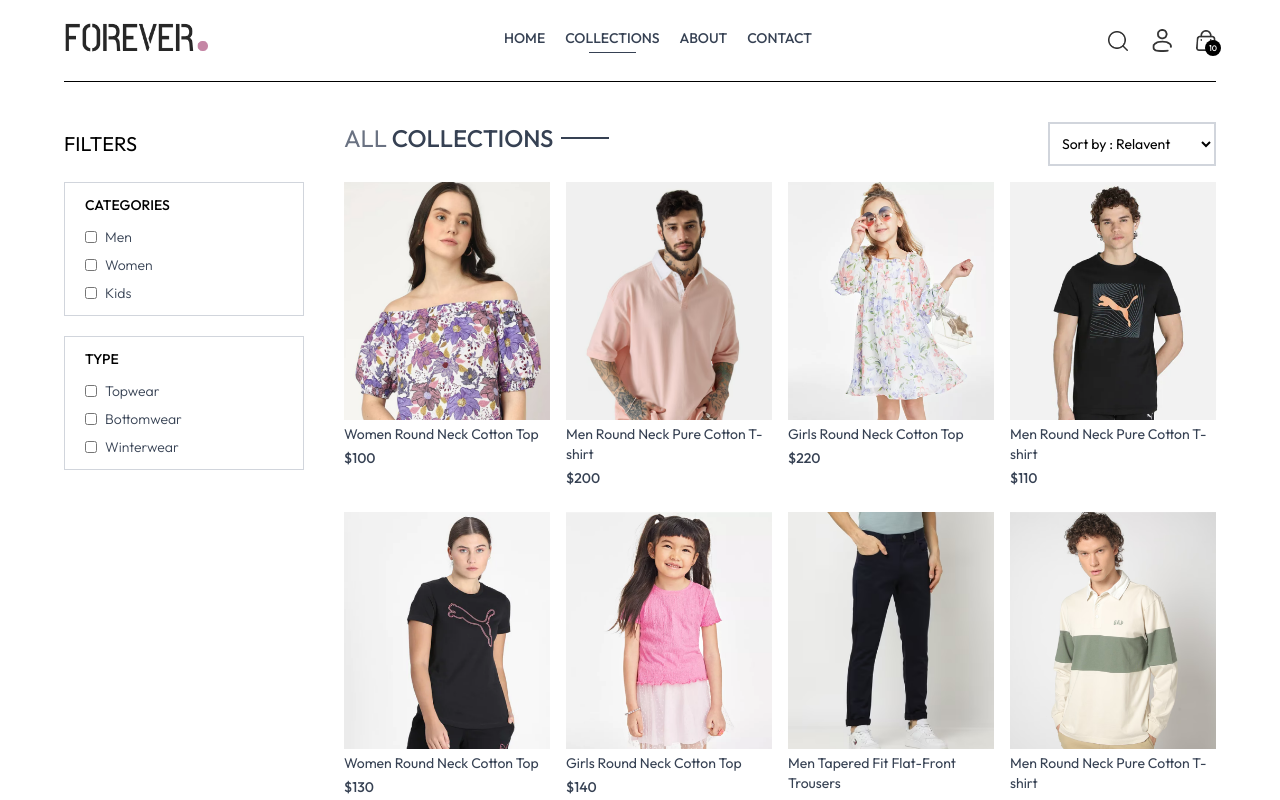
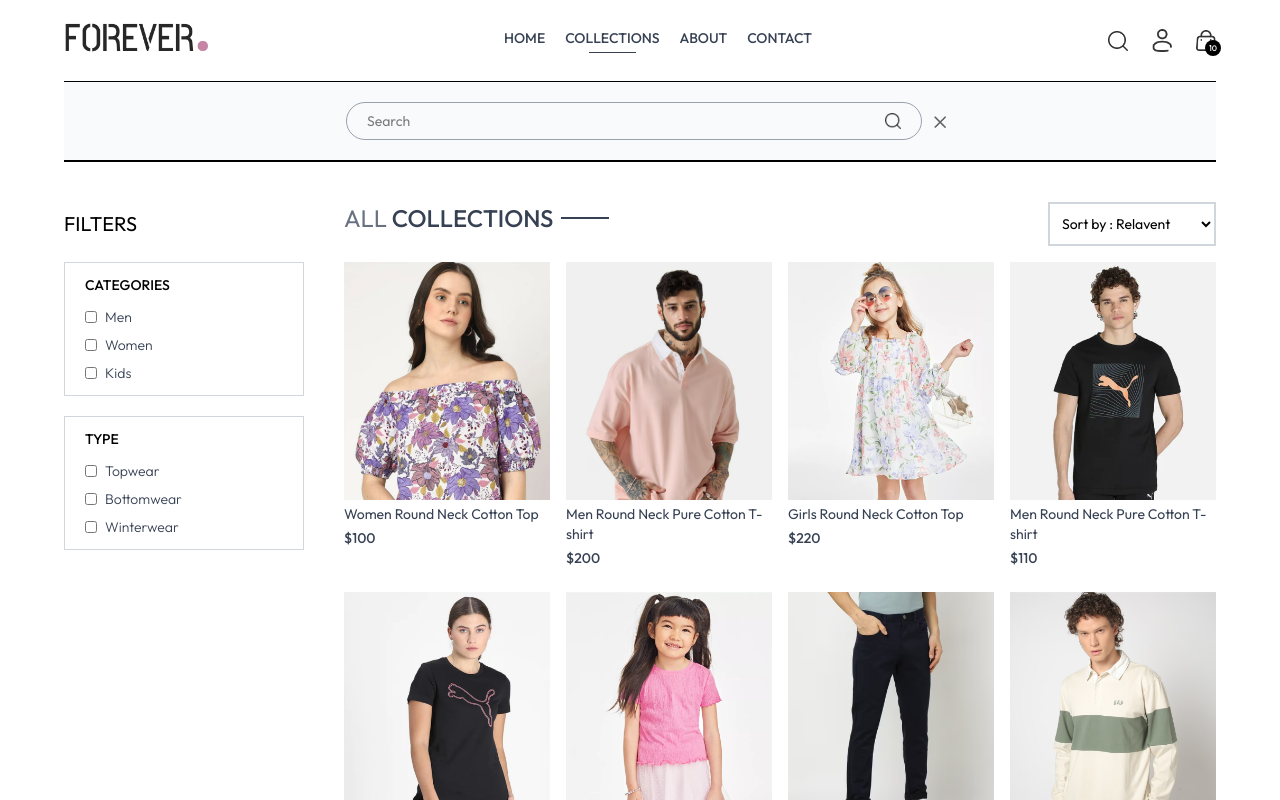
Before and after one commit to aryan-gupta-jiit/ecommerce-app, a React (Vite) app in the folder frontend/: page /collection in a window 1280 px wide. Both pictures are taken after a click on the picture 1118 px from the left and 40 px from the top of the page. Shown: the top 800 px of the page. Built offline with nearby package versions, Linux system fonts and the light colour scheme.

Commit message:
searchbox

```diff
--- a/frontend/src/App.jsx
+++ b/frontend/src/App.jsx
@@ -11,11 +11,13 @@
 import Orders from './pages/Orders'
 import Navbar from './components/Navbar'
 import Footer from './components/Footer'
+import SearchBar from './components/SearchBar'
 
 const App = () => {
   return (
     <div className='px-4 sm:px-[5vw] md:px-[7vw]lg:px-[9vw]'>
       <Navbar/>
+      <SearchBar/>
       <Routes>
         <Route path='/' element={<Home/>}/>
         <Route path='/collection' element={<Collection/>}/>
--- a/frontend/src/components/Navbar.jsx
+++ b/frontend/src/components/Navbar.jsx
@@ -1,9 +1,13 @@
-import React, { useState } from 'react'
+import React, { useContext, useState } from 'react'
 import {assets} from '../assets/assets'
 import { Link, NavLink } from 'react-router-dom'
+import { ShopContext } from '../context/ShopContext'
 
 const Navbar = () => {
     const [visible,setVisible]=useState(false)
+
+    const {setShowSearch}=useContext(ShopContext)
+
   return (
     <div className='flex items-center justify-between py-5 font-medium'>
         <Link to='/'><img src={assets.logo} className='w-36' alt=''/></Link>
@@ -28,7 +32,7 @@
         </ul>
 
         <div className='flex items-center gap-6'>
-            <img src={assets.search_icon} alt="" className='w-5 cursor-pointer'/>
+            <img onClick={()=>setShowSearch(true)} src={assets.search_icon} alt="" className='w-5 cursor-pointer'/>
 
             <div className='group relative'>
                 <img src={assets.profile_icon} alt="" className='w-5 cursor-pointer'/>
--- /dev/null
+++ b/frontend/src/components/SearchBar.jsx
@@ -0,0 +1,31 @@
+import React, { useContext, useEffect, useState } from 'react'
+import { ShopContext } from '../context/ShopContext'
+import { assets } from '../assets/assets'
+import { useLocation } from 'react-router-dom'
+
+const SearchBar = () => {
+    const {search,setSearch,showSearch,setShowSearch}=useContext(ShopContext)
+    const [visible,setVisible]=useState(false)
+    const location=useLocation();
+
+    useEffect(()=>{
+        if(location.pathname.includes('collection')){
+            setVisible(true)
+        }
+        else{
+            setVisible(false)
+        }
+    },[location])
+
+    return showSearch && visible ? (
+    <div className='border-t border-b bg-gray-50 text-center'>
+        <div className='inline-flex items-center justify-center border border-gray-400 px-5 py-2 my-5 mx-3 rounded-full w-3/4 sm:w-1/2'>
+            <input type="text" placeholder='Search' className='flex-1 outline-none bg-inherit text-sm' value={search} onChange={()=>setSearch(e.target.value)}/>
+            <img src={assets.search_icon} alt="" className='w-4'/>
+        </div>
+        <img onClick={()=>setShowSearch(false)} src={assets.cross_icon} alt="" className='inline w-3 cursor-pointer'/>
+    </div>
+  ):null
+}
+
+export default SearchBar
--- a/frontend/src/context/ShopContext.jsx
+++ b/frontend/src/context/ShopContext.jsx
@@ -1,4 +1,4 @@
-import { createContext } from "react";
+import { createContext, useState } from "react";
 import { products } from "../assets/assets";
 
 export const ShopContext=createContext();
@@ -7,9 +7,12 @@
 
     const currency='$';
     const delivery_fee=10;
+    const [search,setSearch]=useState('');
+    const [showSearch,setShowSearch]=useState(false);
 
     const value={
-        products,currency,delivery_fee
+        products,currency,delivery_fee,
+        search,setSearch,showSearch,setShowSearch
     }
 
     return (
--- a/frontend/src/pages/Collection.jsx
+++ b/frontend/src/pages/Collection.jsx
@@ -6,7 +6,7 @@
 
 const Collection = () => {
 
-  const {products}=useContext(ShopContext)
+  const {products,search,showSearch}=useContext(ShopContext)
   const [showFilter,setShowFilter]=useState(false);
   const [filterProducts,setFilterProducts]=useState([]);
   const [category,setCategory]=useState([])
@@ -33,6 +33,10 @@
 
   const applyFilter=()=>{
     let productsCopy=products.slice();
+
+    if(showSearch && search){
+      productsCopy=productsCopy.filter(item=>item.name.toLowerCase().includes(search.toLowerCase()))
+    }
 
     if(category.length>0){
       productsCopy=productsCopy.filter(item=>category.includes(item.category))
@@ -65,7 +69,7 @@
 
   useEffect(()=>{
     applyFilter();
-  },[category,subCategory])
+  },[category,subCategory,search,showSearch])
 
   useEffect(()=>{
     sortProducts();
```
